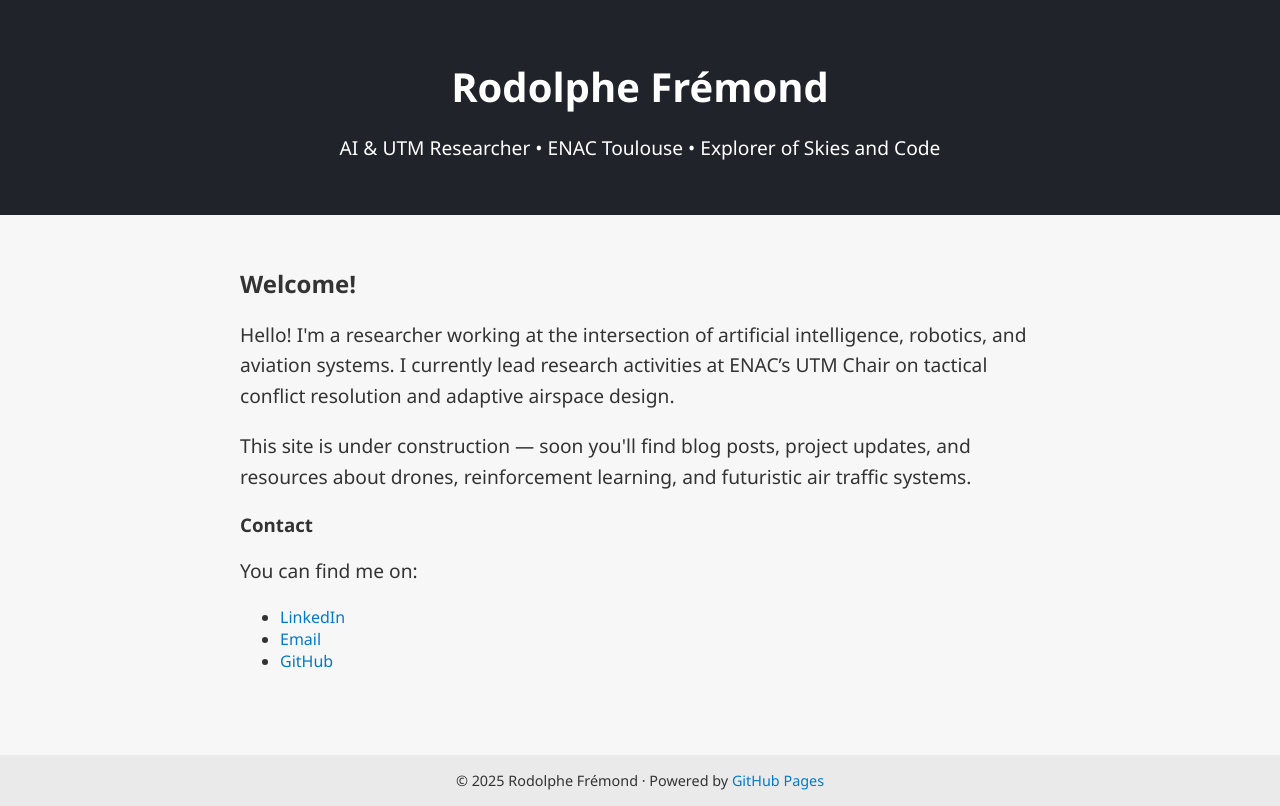
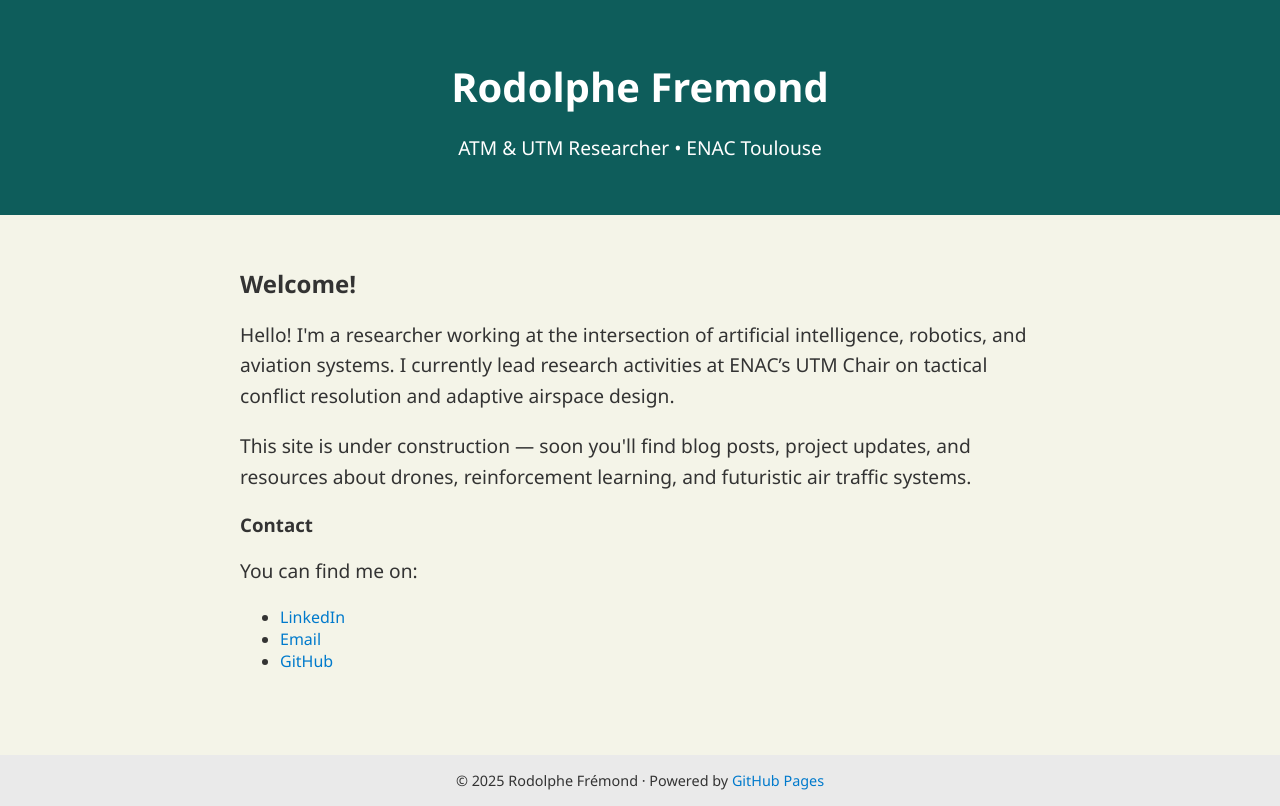
Before and after one commit to RodolpheFmd/rodolphefmd.github.io, a plain HTML site: page index.html in a window 1280 px wide. Drawn offline with Linux system fonts and the light colour scheme.

Commit message:
Chnage background colors

```diff
--- a/index.html
+++ b/index.html
@@ -9,12 +9,12 @@
       font-family: "Segoe UI", Tahoma, sans-serif;
       margin: 0;
       padding: 0;
-      background: #f7f7f7;
+      background: #f4f4e8;
       color: #333;
     }
 
     header {
-      background: #20232a;
+      background: #0e5d5b;
       color: white;
       padding: 2rem;
       text-align: center;
@@ -56,8 +56,8 @@
 </head>
 <body>
   <header>
-    <h1>Rodolphe Frémond</h1>
-    <p>AI & UTM Researcher • ENAC Toulouse • Explorer of Skies and Code</p>
+    <h1>Rodolphe Fremond</h1>
+    <p>ATM & UTM Researcher • ENAC Toulouse </p>
   </header>
 
   <main>
```
